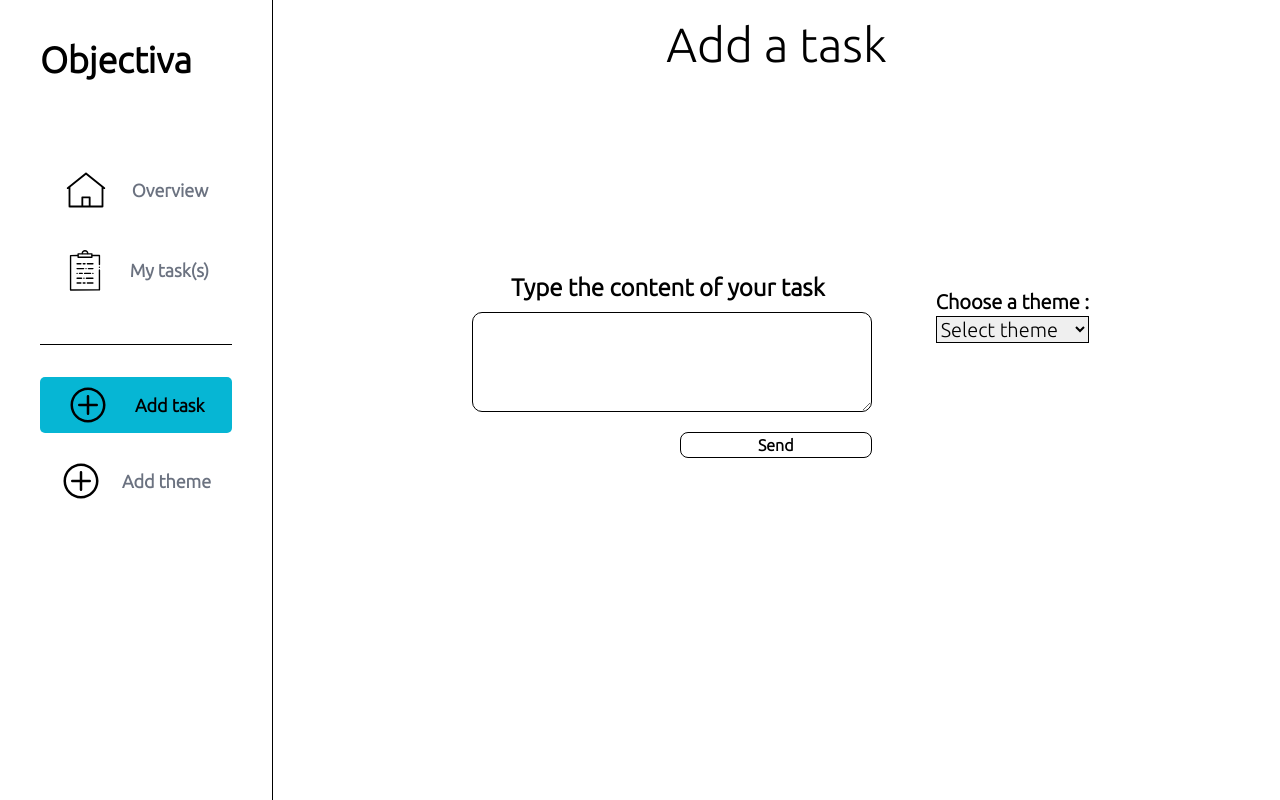
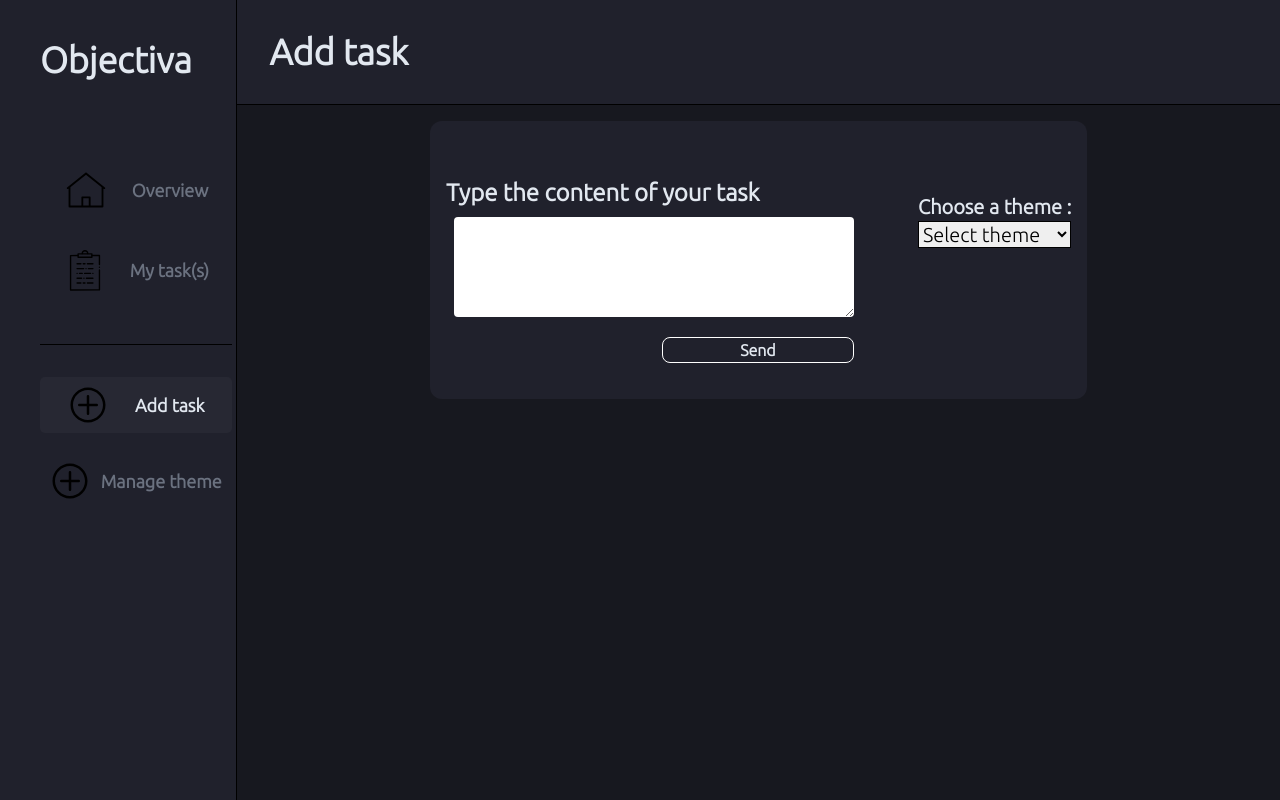
Before and after one commit to Jintarq/Objectiva, a React (Create React App) app: page /add in a window 1280 px wide. Built offline with nearby package versions, Linux system fonts and the light colour scheme.

Commit message:
Design totally reviewed

```diff
--- a/src/index.css
+++ b/src/index.css
@@ -10,7 +10,7 @@
 }
 
 .active {
-  background-color: rgb(6 182 212);
+  background-color: #272833;
   border-radius: 5px;
-  color: black;
+  color: rgb(226 232 240);
 }
--- a/src/routes/AddTask.js
+++ b/src/routes/AddTask.js
@@ -28,19 +28,24 @@ export default function AddTask({ setTodos, todos, themes }) {
   };
   const pageName = "add";
   return (
-    <div className='flex flex-row '>
+    <div className='flex flex-row w-full h-full'>
       <Sidebar pageName={pageName} />
-      <div className='flex flex-col mx-auto text-center'>
-        <h1 className='text-5xl m-5 text-semibold'>Add a task</h1>
-        <div className='mt-36'>
-          <form onSubmit={handleSubmit} className='flex flex-row items-start'>
+      <div className='flex flex-col mx-auto w-full'>
+        <div className='w-full border-b border-black p-8 text-4xl text-slate-200 bg-[#20212C]'>
+          <p className='font-bold'>Add task</p>
+        </div>
+        <div className='flex flex-col text-slate-200 items-center bg-[#17181F] h-full w-full'>
+          <form
+            onSubmit={handleSubmit}
+            className='flex flex-row items-start bg-[#20212C] m-4 p-4 rounded-[12px]'
+          >
             <div className='flex flex-row mb-5 mt-10'>
               <div className='flex flex-col'>
                 <label htmlFor='todotext' className='text-2xl font-semibold'>
                   Type the content of your task
                 </label>
                 <textarea
-                  className='border border-black mt-2 ml-2 h-[100px] mb-5 w-[400px] rounded-[10px]'
+                  className='mt-2 ml-2 h-[100px] mb-5 w-[400px] rounded-[4px] text-black focus:outline-0'
                   value={todoText}
                   type='text'
                   onChange={handleText}
@@ -50,7 +55,7 @@ export default function AddTask({ setTodos, todos, themes }) {
                 />
                 <input
                   type='submit'
-                  className='border border-black rounded-[8px] cursor-pointer font-semibold w-48 self-end'
+                  className='border border-white rounded-[8px] cursor-pointer font-semibold w-48 self-end'
                   value='Send'
                 />
               </div>
@@ -61,7 +66,7 @@ export default function AddTask({ setTodos, todos, themes }) {
                 <select
                   onChange={handleTheme}
                   name='themes'
-                  className='border border-black text-xl'
+                  className='border border-black text-xl text-black'
                   required
                 >
                   <option value=''>Select theme</option>
--- a/src/routes/AddTheme.js
+++ b/src/routes/AddTheme.js
@@ -19,20 +19,24 @@ export default function AddTheme({ setThemes, themes }) {
   };
   const pagename = "addtheme";
   return (
-    <div className='flex flex-row'>
+    <div className='flex flex-row w-full h-full'>
       <Sidebar pageName={pagename} />
-      <div className='flex flex-col w-full h-full items-center'>
-        <div>
-          <h1 className='text-center text-3xl font-bold'>Add a theme</h1>
+      <div className='flex flex-col w-full'>
+        <div className='w-full border-b border-black p-8 text-4xl text-slate-200 bg-[#20212C]'>
+          <p className='font-bold'>Add task</p>
         </div>
-        <div className='mt-48'>
+        <div className='flex flex-col h-full items-center w-full bg-[#17181F]'>
+          <div className='bg-[#20212C] p-8 m-8'>
             <form onSubmit={handleSubmit}>
-            <label htmlFor='theme' className='block text-lg font-semibold'>
+              <label
+                htmlFor='theme'
+                className='block text-lg font-semibold text-slate-200 mb-2'
+              >
                 Put the name of your personal theme :
               </label>
               <input
                 type='text'
-              className='border border-black block rounded-[8px] text-lg py-2 px-4'
+                className='border border-white block rounded-[8px] text-black focus:outline-0 mb-2 text-lg py-2 px-4'
                 id='theme'
                 name='theme'
                 onChange={handleChange}
@@ -41,12 +45,13 @@ export default function AddTheme({ setThemes, themes }) {
               />
               <input
                 type='submit'
-              className='border border-black block rounded-[8px] p-2 mt-2'
+                className='border border-white block rounded-[8px] p-2 mt-4 mb-2 text-slate-200'
                 value='Add theme'
               />
             </form>
           </div>
         </div>
       </div>
+    </div>
   );
 }
--- a/src/routes/Home.js
+++ b/src/routes/Home.js
@@ -55,8 +55,11 @@ export default function Overview({ todos, todosToday }) {
         </h1>
         <ul className='m-8'>
           {todosToday.map((todo) => (
-            <li className='text-center text-lg m-6' key={todo.id}>
-              <span className='border-r border-black font-semibold mr-2 pr-2'>
+            <li
+              className='text-center text-lg m-6 text-slate-200'
+              key={todo.id}
+            >
+              <span className='border-r border-black font-semibold mr-2 pr-2 text-black'>
                 {todo.theme}
               </span>
               {todo.text}
@@ -76,21 +79,21 @@ export default function Overview({ todos, todosToday }) {
     <div className='flex flex-row w-full h-full'>
       <Sidebar pageName={pageName} />
       <div className='w-full flex flex-col'>
-        <div className='w-full border-b border-black p-8 text-4xl'>
+        <div className='w-full border-b border-black p-8 text-4xl text-slate-200 bg-[#20212C]'>
           <p className='font-semibold'>Dashboard</p>
         </div>
-        <div className='flex flex-row flex-wrap justify-center items-center my-auto justify-evenly'>
-          <div className='p-4 pt-8 pb-10 border rounded-[28px] bg-violet-400 m-4'>
+        <div className='flex flex-row flex-wrap justify-center items-center my-auto justify-evenly h-full bg-[#17181F]'>
+          <div className='p-4 pt-8 pb-10 rounded-[28px] bg-violet-700 m-4'>
             {todosToday === null || todosToday.length === 0 ? (
               <NoTask />
             ) : (
               <TasksOfToday />
             )}
           </div>
-          <div className='flex flex-col lg:w-[690px] w-[450px] border border-grey shadow-lg bg-purple-400 rounded-[24px]'>
+          <div className='flex flex-col lg:w-[690px] w-[450px] shadow-lg bg-purple-900 rounded-[24px]'>
             <h2 className='border-b border-black text-3xl p-4'>Task summary</h2>
             <div className='flex flex-row mx-20 mt-6 mb-2 justify-center flex-wrap items-center lg:justify-between'>
-              <div className='bg-violet-400 rounded-[24px] flex flex-col justify-center items-center p-4'>
+              <div className='bg-violet-600 rounded-[24px] flex flex-col justify-center items-center p-4'>
                 <img
                   src={Todo}
                   alt='Todo logo'
@@ -100,7 +103,7 @@ export default function Overview({ todos, todosToday }) {
                   Remaining tasks : {remainingTasks}
                 </p>
               </div>
-              <div className='bg-green-600 rounded-[24px] flex flex-col justify-center items-center p-4'>
+              <div className='bg-green-700 rounded-[24px] flex flex-col justify-center items-center p-4'>
                 <img
                   src={List}
                   alt='List logo'
--- a/src/routes/MyTask.js
+++ b/src/routes/MyTask.js
@@ -23,12 +23,16 @@ export default function MyTask({ todos, filteredTodos, setTodos, setStatus }) {
     setStatus(e.target.value);
   };
   return (
-    <div className='flex flex-row'>
+    <div className='flex flex-row w-full h-full'>
       <Sidebar pageName={pageName} />
-      <div className='mx-auto mt-36 lg:min-w-[750px] md:min-w-[500px]'>
-        <ul className='border border-black p-5'>
+      <div className='flex flex-col w-full bg-[#17181F]'>
+        <div className='w-full bg-[#20212C] p-8'>
+          <h1 className='w-full text-4xl text-slate-200 font-bold'>Tasks</h1>
+        </div>
+        <div className='mx-auto mt-36 lg:min-w-[1250px] md:min-w-[500px]'>
+          <ul className='p-5'>
             <div className='mb-10'>
-            <h1 className='text-3xl border-b border-black w-full mb-2'>
+              <h1 className='text-3xl border-b border-black w-full mb-2 pb-3 text-slate-200'>
                 Here is your tasks :
               </h1>
               <select
@@ -45,12 +49,17 @@ export default function MyTask({ todos, filteredTodos, setTodos, setStatus }) {
             {filteredTodos.map((todo) => {
               i++;
               return (
-              <div key={todo.id} className='flex'>
-                <li className='flex flex-row mb-5'>
-                  <h2 className='mr-5 border-r border-black pr-4 font-semibold'>
+                <div
+                  key={todo.id}
+                  className='flex bg-[#20212C] px-4 mb-8 text-lg rounded-[24px]'
+                >
+                  <li className='flex flex-row pt-4 ml-5 mb-5 items-center'>
+                    <h2 className='mr-5 border-r border-black pr-4 font-semibold text-slate-400'>
                       N°{i} {todo.theme === undefined ? "" : `- ${todo.theme}`}
                     </h2>
-                  <a className='border-r border-black pr-4'>{todo.text}</a>
+                    <a className='border-r border-black pr-4 max-w-[1200px] text-slate-200'>
+                      {todo.text}
+                    </a>
                     <div className='pl-4'>
                       <a
                         className='mr-4 text-green-500'
@@ -73,5 +82,6 @@ export default function MyTask({ todos, filteredTodos, setTodos, setStatus }) {
           </ul>
         </div>
       </div>
+    </div>
   );
 }
--- a/src/routes/components/Sidebar.js
+++ b/src/routes/components/Sidebar.js
@@ -8,9 +8,11 @@ export default function Sidebar({ pageName = "overview" }) {
     "mb-5  text-gray-500 text-lg flex items-center justify-evenly py-2  w-24 md:w-40 lg:w-48";
   const className = pageName;
   return (
-    <div className='flex flex-col p-10 border-r border-black font-semibold border-solid h-screen min-w-[15%]'>
+    <div className='flex flex-col p-10 border-r border-black font-semibold border-solid h-screen min-w-[15%] bg-[#20212C]'>
       <div className='mb-20'>
-        <h1 className='lg:text-4xl md:text-3xl text-xl'>Objectiva</h1>
+        <h1 className='lg:text-4xl md:text-3xl text-xl text-slate-200'>
+          Objectiva
+        </h1>
       </div>
       <div className='flex'>
         <ul className='flex flex-col items-start'>
@@ -54,7 +56,7 @@ export default function Sidebar({ pageName = "overview" }) {
                 }`}
               >
                 <img src={Plus} className='lg:w-10 w-8' alt='Plus logo' />
-                <p className='lg:block hidden'>Add theme</p>
+                <p className='lg:block hidden'>Manage theme</p>
               </li>
             </Link>
           </div>
```
Also changed, not shown: src/assets/img/management.svg (added). Lines whose indentation alone changed are shown as unchanged.
